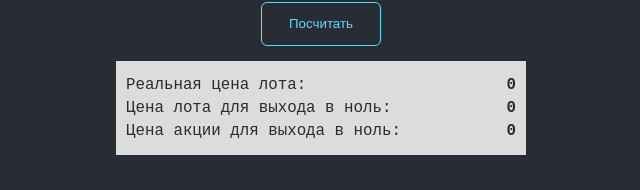
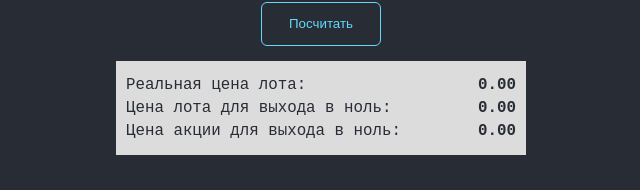
Before and after one commit to sinneren/ti_profit_calc, a React (Create React App) app: page / in a window 1280 px wide. Shown: the part 468-658 px from the top of the page, without its empty margins (319-959 px from the left). Built offline with nearby package versions, Linux system fonts and the light colour scheme; the HTML template or start-up script is replaced by a standard one.

Commit message:
flow fix

```diff
--- a/src/App.js
+++ b/src/App.js
@@ -3,6 +3,9 @@
 import * as React from 'react';
 import './App.css';
 
+type Props = {
+
+}
 type State = {
   count: number,
   summary_buy: number,
@@ -13,12 +16,7 @@ type State = {
   tax: number,
   double_comission: boolean,
 }
-class App extends React.Component<State, {
-  modifier: number,
-  price_count: number,
-  price_after_buying: number,
-  price_zero: number,
-}> {
+class App extends React.Component<Props, State> {
   state = {
     count: 0,
     summary_buy: 0,
@@ -37,13 +35,13 @@ class App extends React.Component<State, {
     let price_zero = price_count - price_after_buying + price_count;
 
     this.setState({
-      summary_buy: price_after_buying.toFixed(2),
-      summary: price_zero.toFixed(2),
-      price_new: (price_zero / this.state.count).toFixed(2),
+      summary_buy: price_after_buying,
+      summary: price_zero,
+      price_new: (price_zero / this.state.count),
     });
   }
 
-  onChangeHandler = (event) => {
+  onChangeHandler = (event: any) => {
       let inputName = event.currentTarget.name;
       event.currentTarget.value = event.currentTarget.value.replace(/[^0-9.]/g, "");
       let inputVal = event.currentTarget.value;
@@ -53,11 +51,12 @@ class App extends React.Component<State, {
       });
   }
 
-  submitHandler = (event) => {
+  submitHandler = (event: any) => {
     event.preventDefault();
 
     this.calculate()
   }
+
   render() {
     return (
       <div className="App">
@@ -85,9 +84,9 @@ class App extends React.Component<State, {
             </label>
             <button onClick={this.submitHandler} className="btn">Посчитать</button>
             <code className="results">
-              <div>Реальная цена лота: <strong>{this.state.summary_buy}</strong></div>
-              <div>Цена лота для выхода в ноль: <strong>{this.state.summary}</strong></div>
-              <div>Цена акции для выхода в ноль: <strong>{this.state.price_new}</strong></div>
+              <div>Реальная цена лота: <strong>{this.state.summary_buy.toFixed(2)}</strong></div>
+              <div>Цена лота для выхода в ноль: <strong>{this.state.summary.toFixed(2)}</strong></div>
+              <div>Цена акции для выхода в ноль: <strong>{this.state.price_new.toFixed(2)}</strong></div>
             </code>
           </div>
         </header>
```
